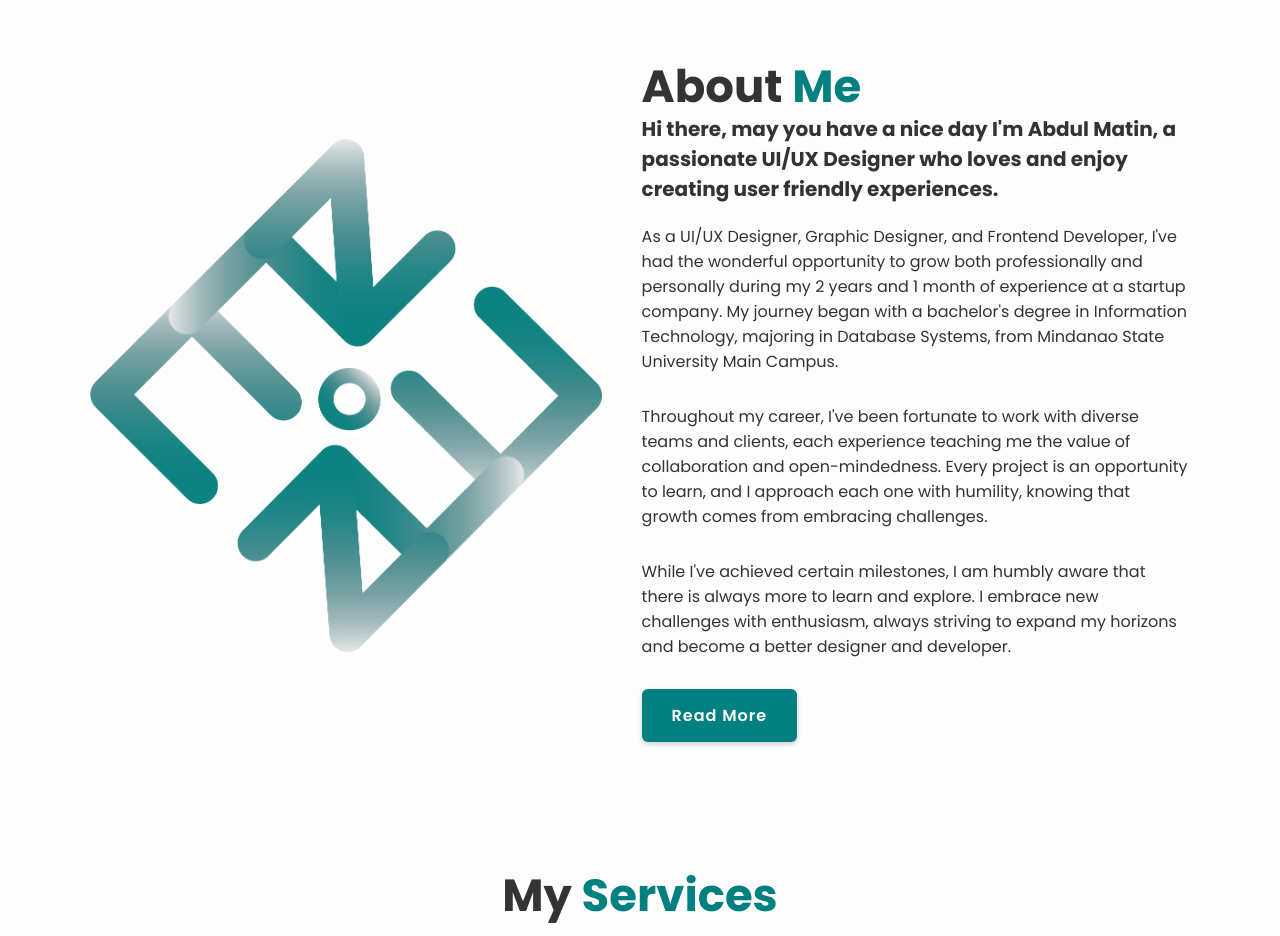
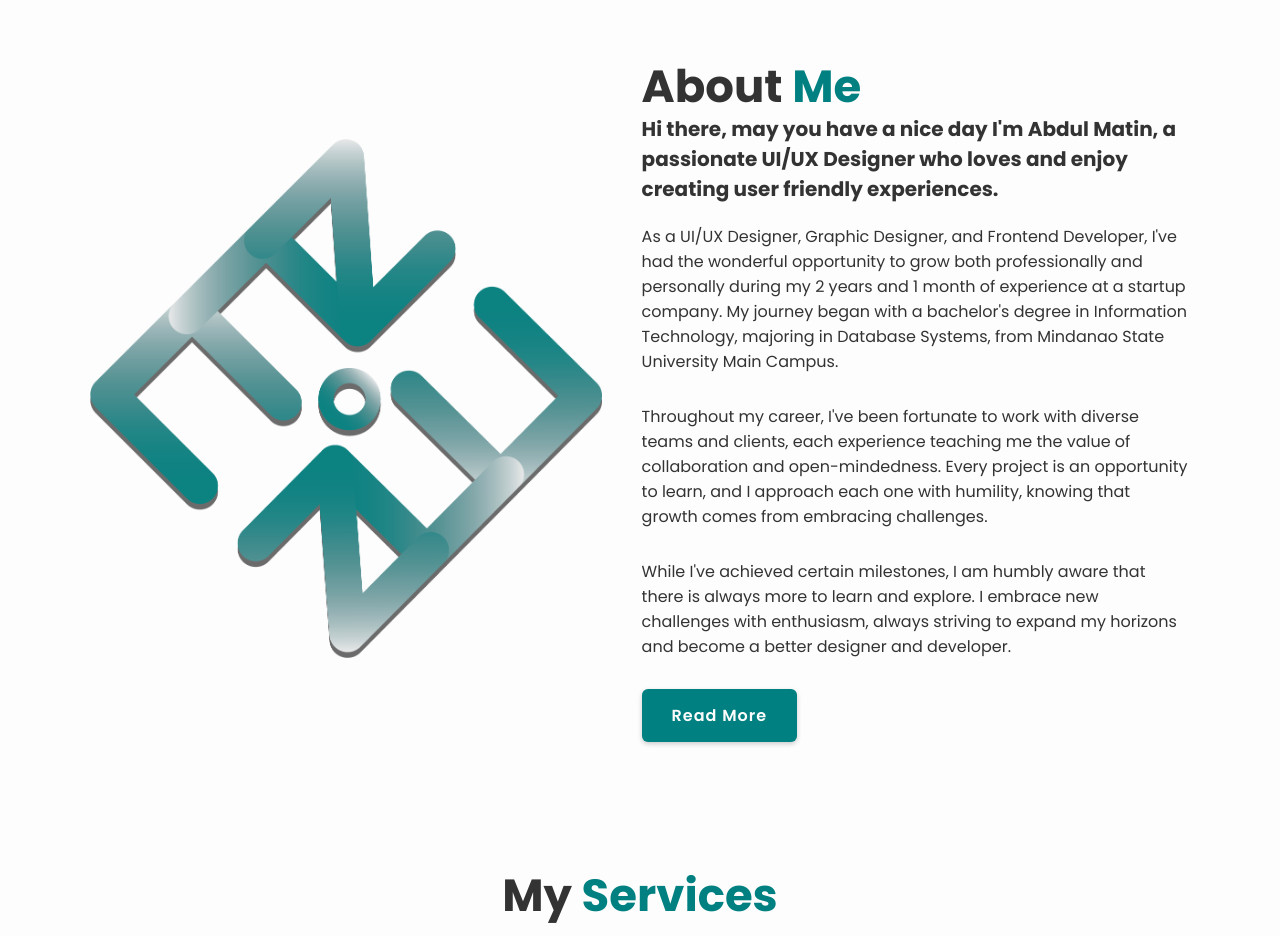
Before and after one commit to abdulmatinmorenomaruhom/abdulmatinmorenomaruhom.github.io, a plain HTML site: page index.html in a window 1280 px wide. Shown: the part 840-1776 px from the top of the page. Drawn offline with nearby package versions, Linux system fonts and the light colour scheme; files that its build step writes are made by us from their sources; a script that the page names is missing.

Commit message:
changes for the logo

```diff
--- a/index.html
+++ b/index.html
@@ -85,7 +85,7 @@
 
   <section class="about" id="about">
     <div class="about-img">
-      <img src="images/LOGO.png" alt="" />
+      <img src="images/LOGOv2.png" alt="" />
     </div>
 
     <div class="about-content">
```
Also changed, not shown: images/LOGOv2.png (added).
